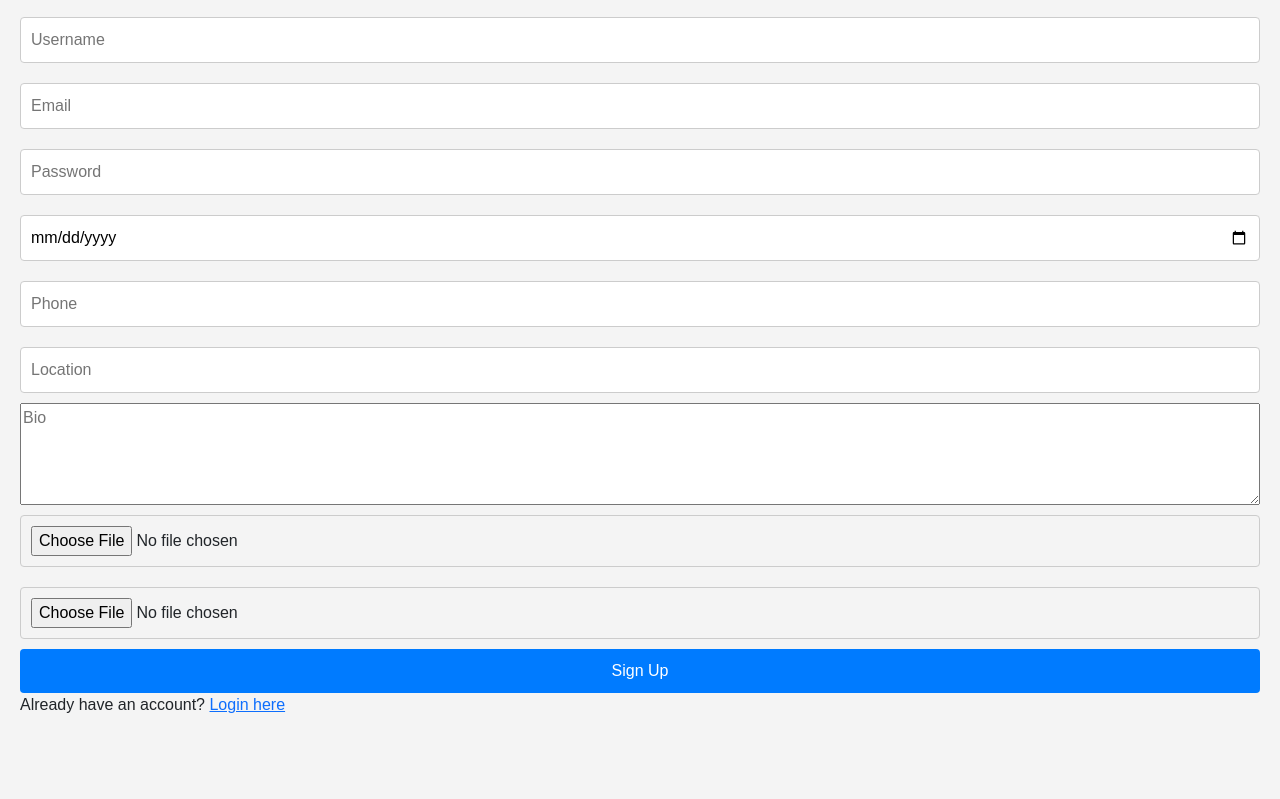
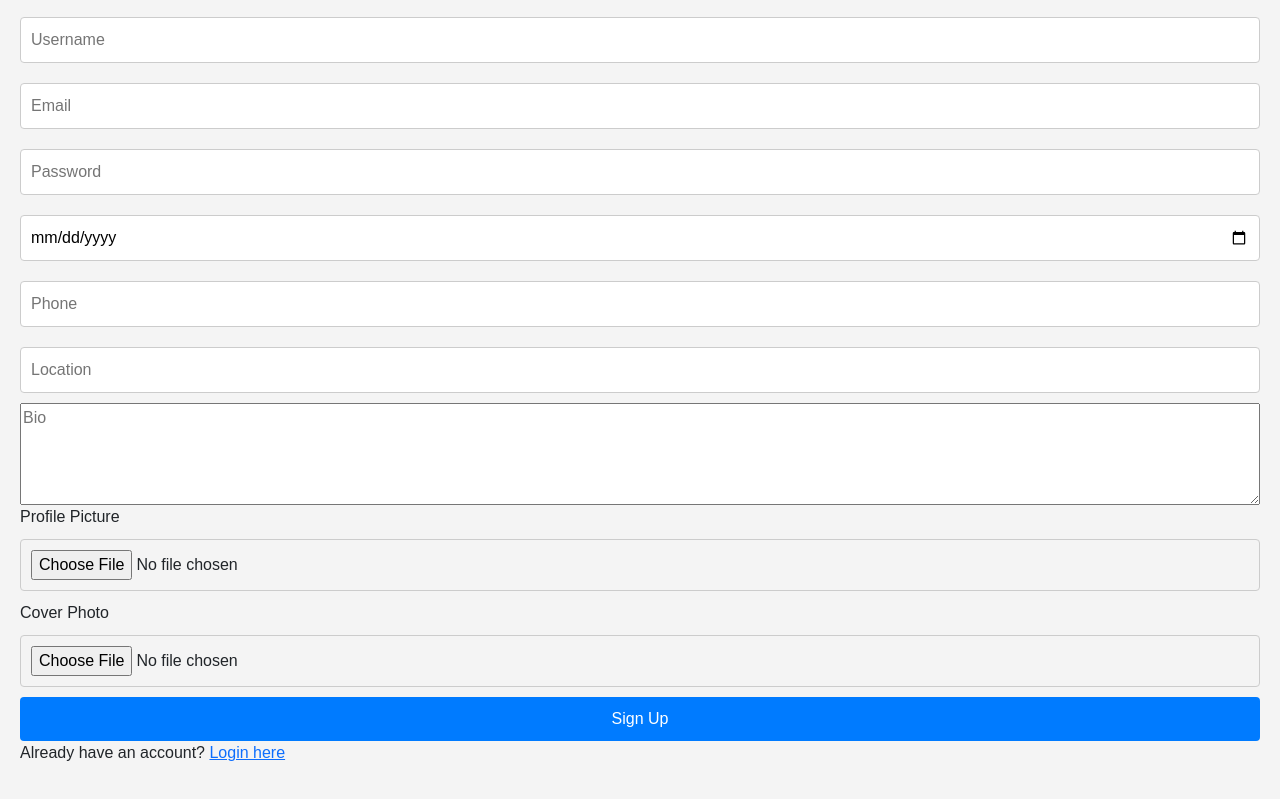
Before and after one commit to somemorewater/Intro, a website: page public/signup.html in a window 1280 px wide. Shown: the part 135-934 px from the top of the page. Before the commit the page ends 888 px from the top, so only its background shows below. Drawn offline with nearby package versions, Linux system fonts and the light colour scheme.

Commit message:
order change

```diff
--- a/public/signup.html
+++ b/public/signup.html
@@ -19,7 +19,9 @@
         <input type="text" name="phone" placeholder="Phone">
         <input type="text" name="location" placeholder="Location">
         <textarea name="bio" placeholder="Bio" rows="4"></textarea>
+        <label for="profilePicture">Profile Picture</label>
         <input type="file" name="profilePicture" accept="image/*" required>
+        <label for="coverPhoto">Cover Photo</label>
         <input type="file" name="coverPhoto" accept="image/*" required>
         <button type="submit">Sign Up</button>
     </form>
```
